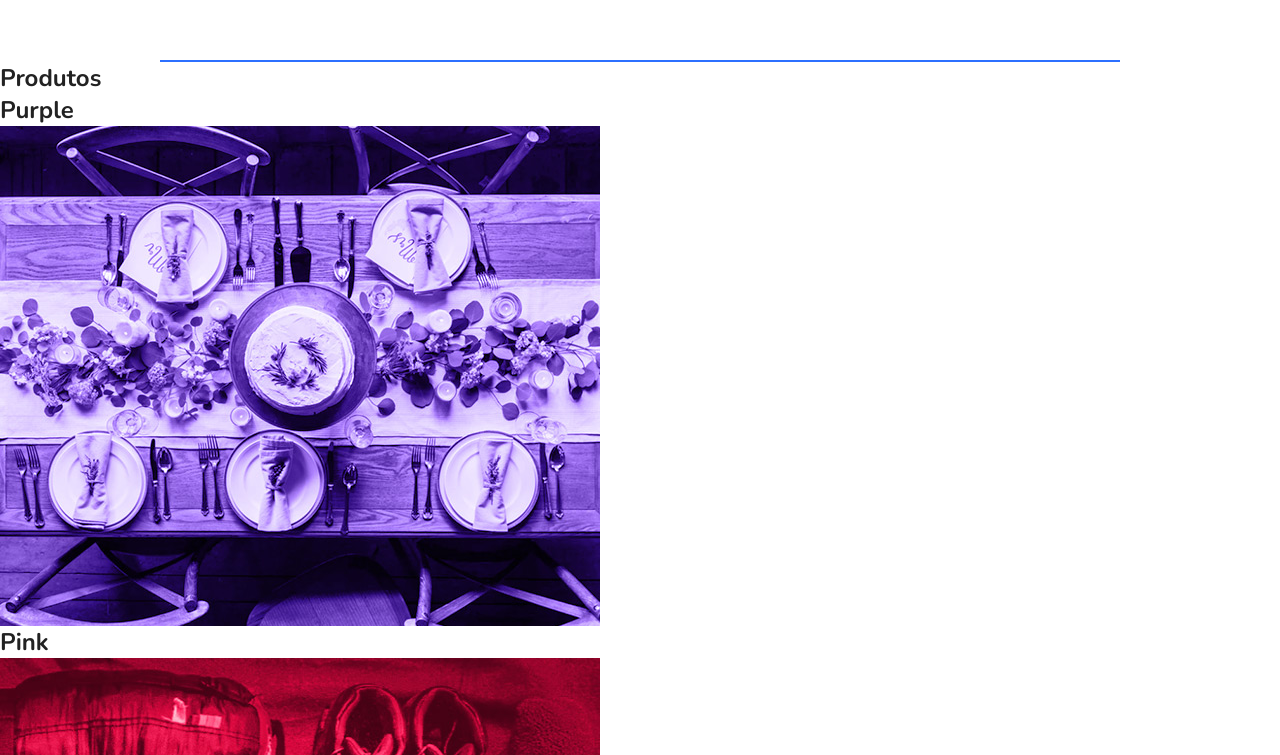
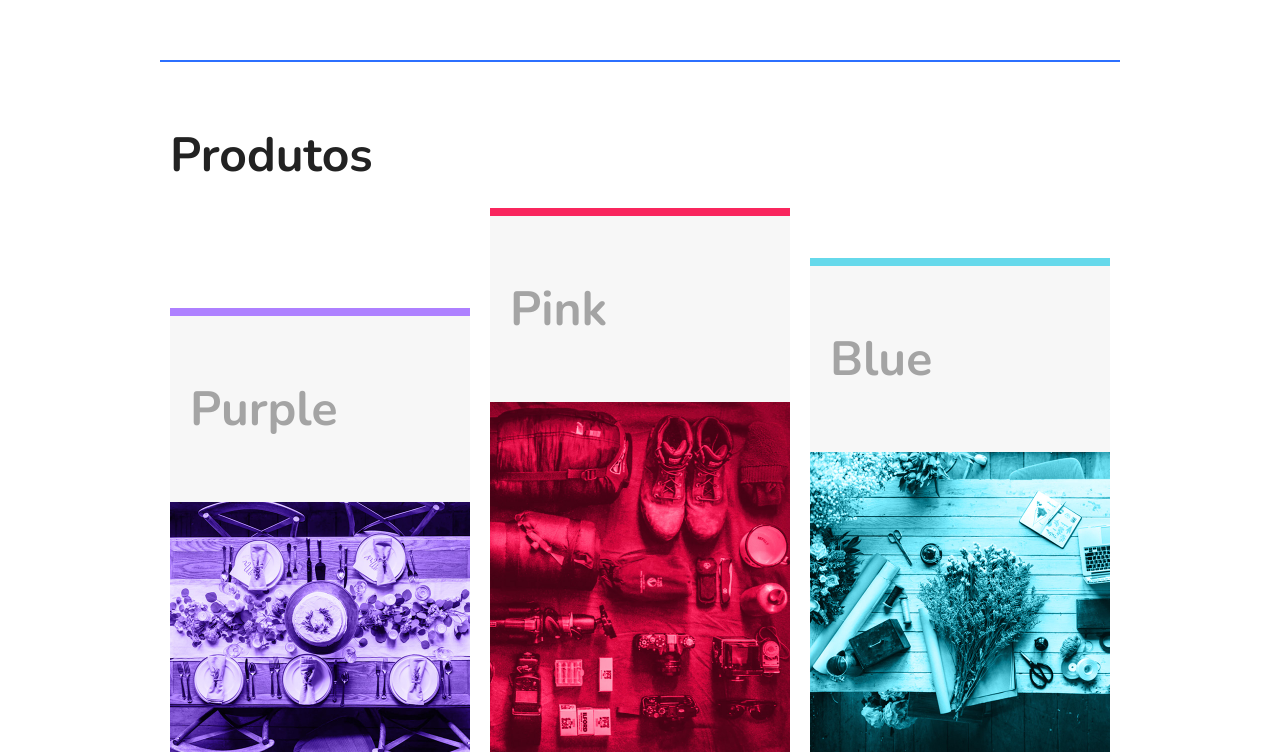
Before and after one commit to Iunaa/flexblog, a website built with Vite: page index.html in a window 1280 px wide. Shown: the part 949-1704 px from the top of the page. Built offline with nearby package versions, Linux system fonts and the light colour scheme.

Commit message:
produtos

```diff
--- a/style.css
+++ b/style.css
@@ -102,3 +102,45 @@
     flex:1 1 160px;
     margin: 0 10px;
 }
+
+.produtos{
+    max-width: 960px;
+    margin: 60px auto;
+
+}
+
+.produtos h1{
+    font-size: 3em;
+    margin: 0 10px 10px 10px;
+}
+
+.produtos-container{
+    display: flex;
+    flex-wrap: wrap;
+    align-items: flex-end;
+}
+
+.produtos-item{
+    flex: 1 1 175px;
+    margin: 10px;
+
+}
+
+.produtos-item h2{
+    font-size: 3em;
+    color: #a4a4a4;
+    background: #f7f7f7;
+    padding: 60px 20px;
+}
+
+.purple{
+    border-top: 8px solid #ae81ff;
+}
+
+.pink {
+    border-top: 8px solid #f9265e;
+}
+
+.blue {
+    border-top: 8px solid #66d9eb;
+}
```
